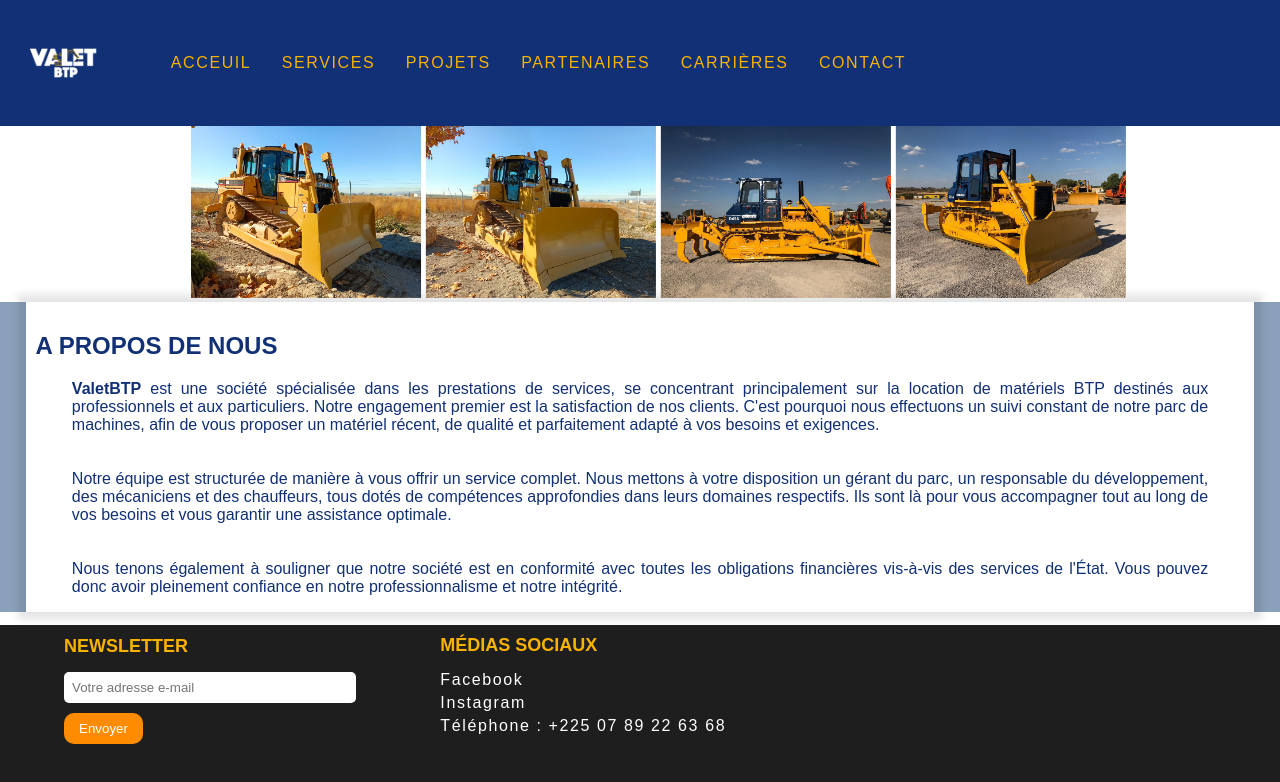
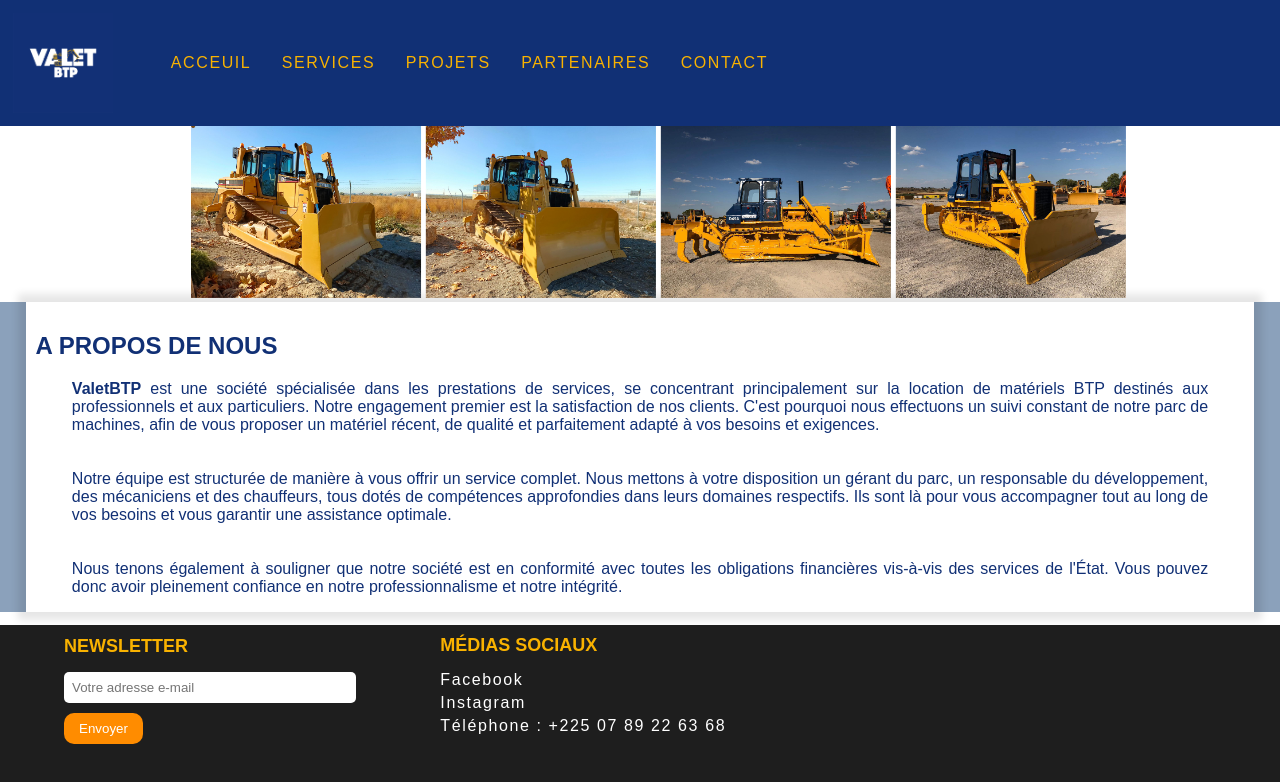
Before and after one commit to smohamo8/site_web_static, a plain HTML site: page index.html in a window 1280 px wide. Shown: the top 782 px of the page. Drawn offline with Linux system fonts and the light colour scheme.

Commit message:
Update index.html

```diff
--- a/index.html
+++ b/index.html
@@ -24,7 +24,6 @@
                         <li><a href="nos_prestations.html"> SERVICES</a></li>
                         <li><a href="projet.html"> PROJETS </a></li>
                         <li><a href="#"> PARTENAIRES </a></li>
-                        <li><a href="#"> CARRIÈRES </a></li>
                         <li><a href="mailto:mohamedsylla5618@yahoo.fr"> CONTACT</a></li>
                     </ul>
                 </nav>
```
